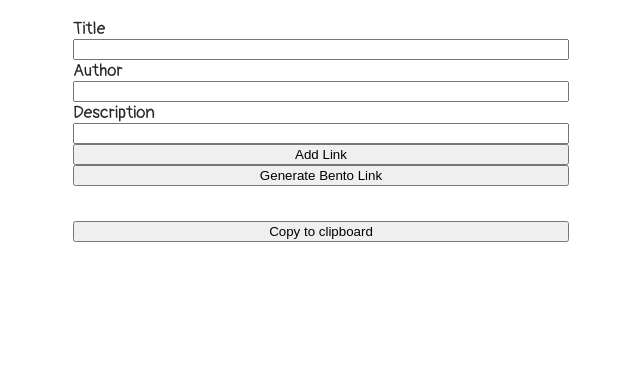
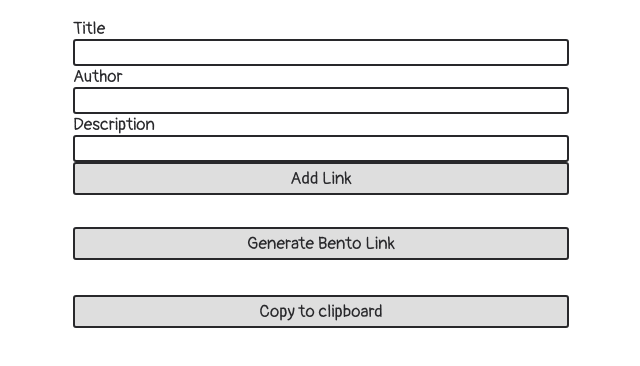
Before and after one commit to GaniyuSodiq/omolinkbento, a plain HTML site: page index.html in a window 1280 px wide. Shown: the part 382-748 px from the top of the page, without its empty margins (319-959 px from the left). Drawn offline with Linux system fonts and the light colour scheme.

Commit message:
finished the styling for the time being

```diff
--- a/index.html
+++ b/index.html
@@ -34,7 +34,7 @@
         <label for="">Description</label>
         <input type="text" />
 
-        <div>
+        <div id="links">
             <!-- fill dynamically -->
         </div>
 
--- a/style.css
+++ b/style.css
@@ -15,6 +15,33 @@
     align-items: stretch;
 }
 
+button{
+    padding: 0.5vh 0;
+    color: #28282b;
+    border-radius: 3px;
+    border-style: solid;
+    border-color: #28282b;
+    background-color: #dedede;
+    font-family: 'Pangolin', cursive;
+    font-size: 1rem;
+}
+
+button:active{
+    background-color: #a1a1a1;
+}
+
+input{
+    border-radius: 3px;
+    border-style: solid;
+    border-color: #28282b;
+    font-family: 'Pangolin', cursive;
+    font-size: 1rem;
+}
+
+#generate-bento-link{
+    margin-top: 4vh;
+}
+
 @media only screen and (max-width: 800px){
     .column{
         margin: 0 10vw;
```
